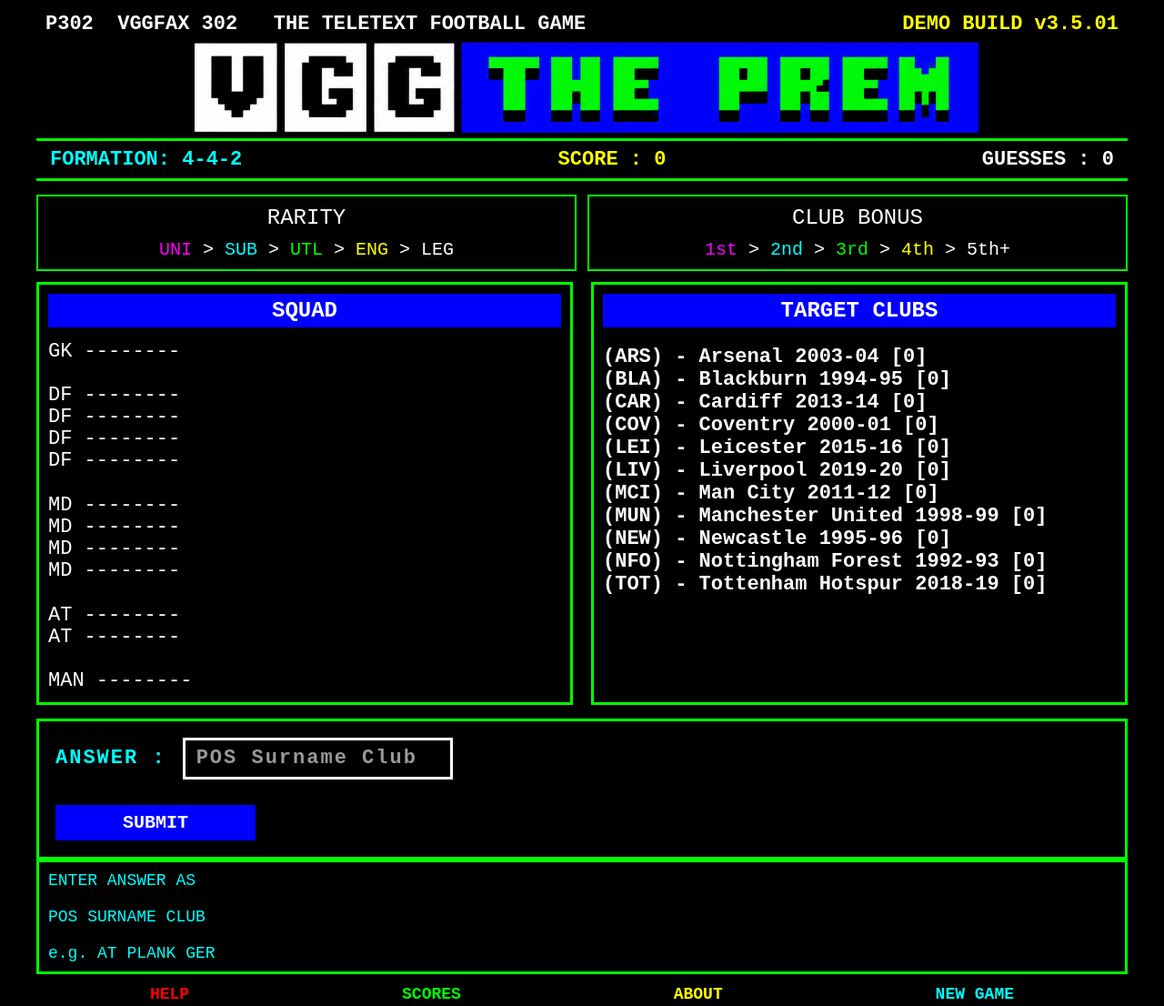
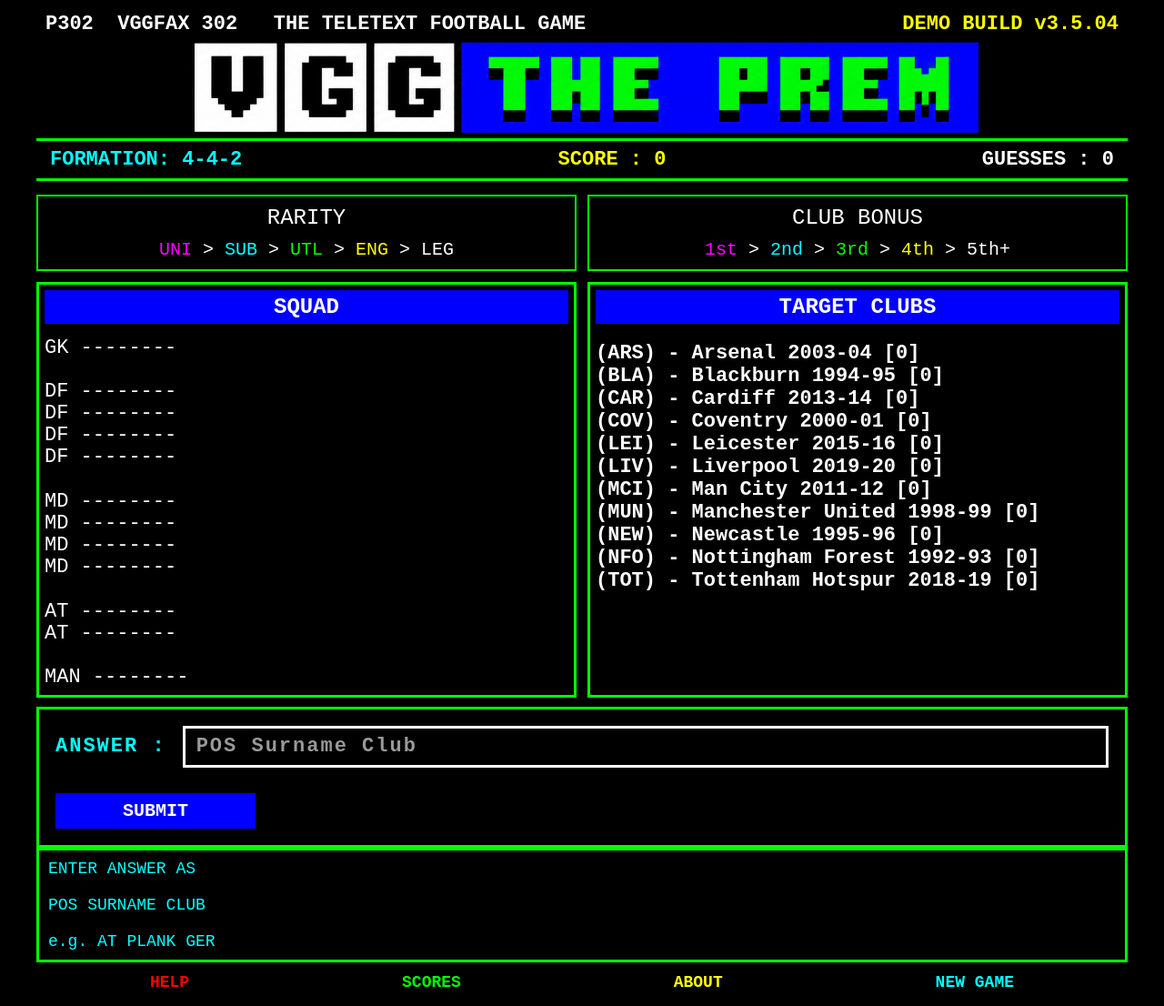
Before and after one commit to groganv-ai/Page302, a plain HTML site: page index.html in a window 1280 px wide. Shown: the whole page at 91% size. Drawn offline with Linux system fonts and the light colour scheme.

Commit message:
Add files via upload

```diff
--- a/index.html
+++ b/index.html
@@ -32,7 +32,7 @@
 
         <div class="buildLabel">
 
-            DEMO BUILD v3.5.01
+            DEMO BUILD v3.5.04
 
         </div>
 
--- a/style.css
+++ b/style.css
@@ -181,9 +181,9 @@
 
     grid-template-columns: 1fr 1fr;
 
-    gap: 20px;
+    gap: 12px;
 
-    margin-bottom: 15px;
+    margin-bottom: 10px;
 
 }
 
@@ -191,7 +191,7 @@
 
     border: 3px solid #00FF00;
 
-    padding: 10px;
+    padding: 6px;
 
     min-height: 360px;
 
@@ -288,6 +288,8 @@
 
     margin-bottom: 28px;
 
+    width: 100%;
+
 }
 
 .inputLeft label {
@@ -305,7 +307,9 @@
 
 #answer {
 
-    display: flex;
+    flex: 1;
+
+    width: auto;
 
     height: 38px;
 
@@ -326,6 +330,8 @@
     padding-left: 12px;
 
     letter-spacing: 2px;
+
+    min-width: 0;
 
 }
 
```
